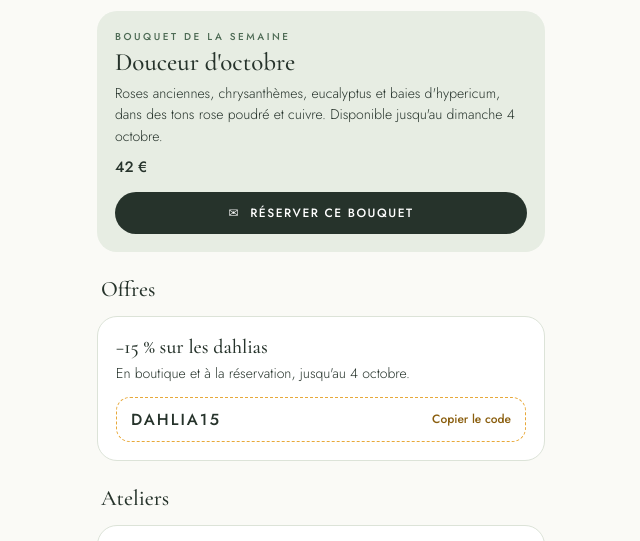
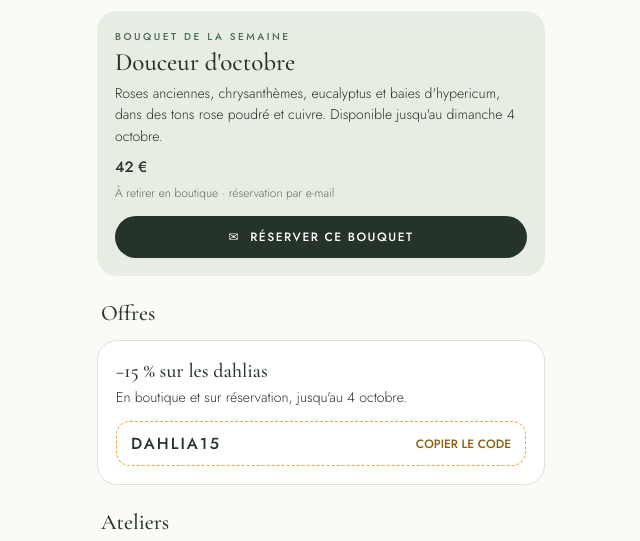
Before and after one commit to lauraguenin-create/chez-marguerite-app, a plain HTML site: page index.html in a window 1280 px wide. Shown: the part 184-725 px from the top of the page, without its empty margins (319-959 px from the left). Drawn offline with nearby package versions, Linux system fonts and the light colour scheme.

Commit message:
Vorschau: Sprachfehler korrigiert, Reservierung erklärt, Tipp-Aktionen einheitlich
Kunden-, Datenschutz- und Text-Prüfung ergab 5 Punkte; die ersten drei
sind hier behoben:
- "à la réservation" -> "sur réservation" (falsches Französisch)
- Hinweis ergänzt, dass der Strauß in der Boutique abgeholt und per
  E-Mail reserviert wird
- "Copier le code" in Versalien, passend zu den anderen Tipp-Aktionen

Co-Authored-By: Claude Sonnet 5 <noreply@anthropic.com>

```diff
--- a/index.html
+++ b/index.html
@@ -79,14 +79,15 @@
     <h2>Douceur d'octobre</h2>
     <p>Roses anciennes, chrysanthèmes, eucalyptus et baies d'hypericum, dans des tons rose poudré et cuivre. Disponible jusqu'au dimanche 4 octobre.</p>
     <div class="prix">42 €</div>
+    <p class="meta">À retirer en boutique · réservation par e-mail</p>
     <div class="btn">✉︎ &nbsp;RÉSERVER CE BOUQUET</div>
   </section>
 
   <div class="titre-section">Offres</div>
   <section class="card blanc">
     <h3>−15 % sur les dahlias</h3>
-    <p>En boutique et à la réservation, jusqu'au 4 octobre.</p>
-    <div class="code"><b>DAHLIA15</b><span>Copier le code</span></div>
+    <p>En boutique et sur réservation, jusqu'au 4 octobre.</p>
+    <div class="code"><b>DAHLIA15</b><span>COPIER LE CODE</span></div>
   </section>
 
   <div class="titre-section">Ateliers</div>
```
